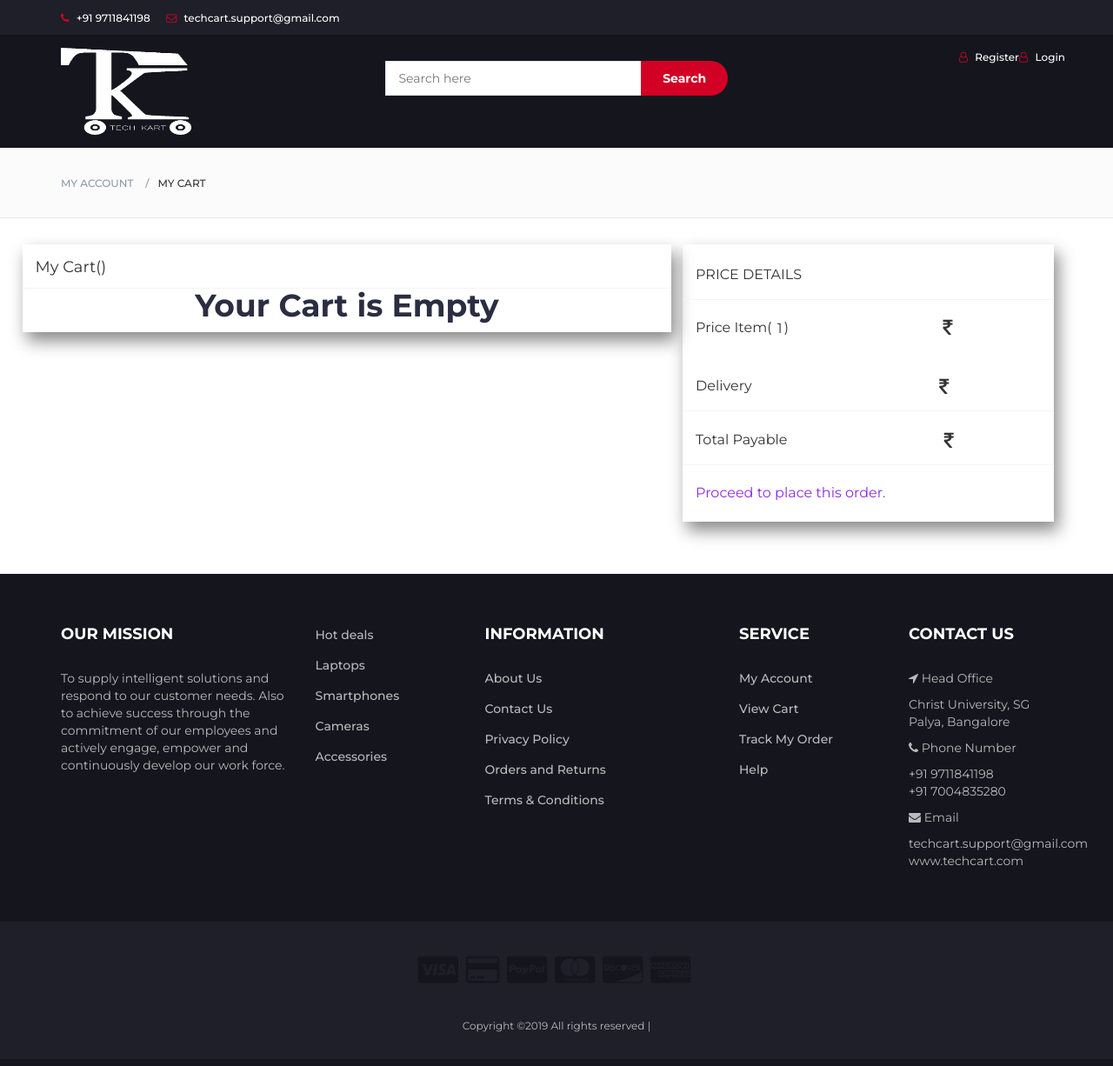
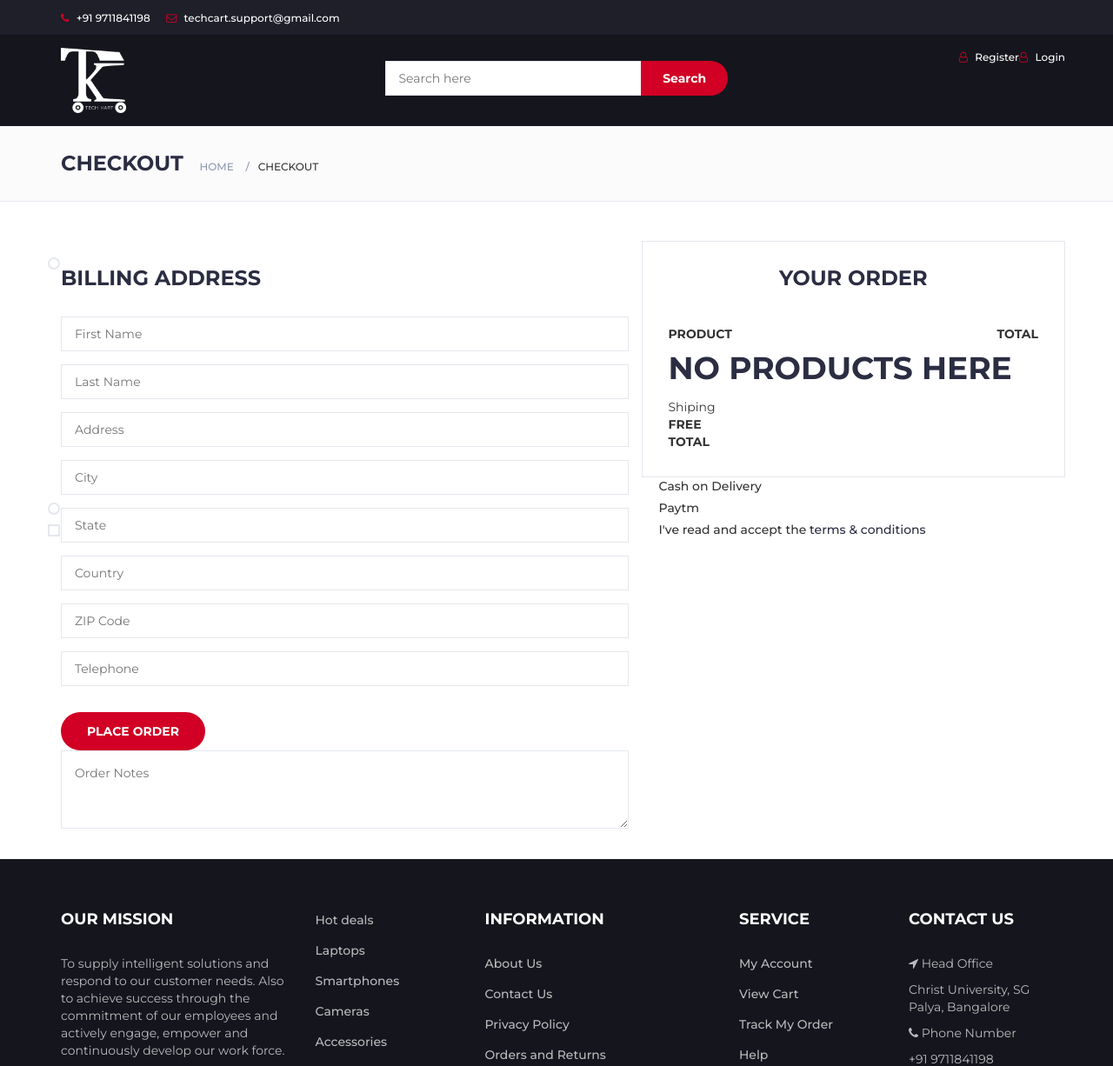
Before and after one commit to sehaj23/Ecommerce-Django, a Django app: page /opencart in a window 1280 px wide. Shown: the top 1226 px of the page at 87% size. Before the commit the page ends 1187 px from the top, so only its background shows below. Run offline with Django 3.2, Linux system fonts and the light colour scheme; data that the repository does not hold is empty; some libraries are stand-ins or nearby versions.

Commit message:
work on addtocart page

```diff
--- a/RDBMS/ecommerce/techkart/cart/models.py
+++ b/RDBMS/ecommerce/techkart/cart/models.py
@@ -24,3 +24,8 @@
     pid = models.ForeignKey(listing,on_delete=models.CASCADE)
     cid = models.ForeignKey(get_user_model(), on_delete=models.CASCADE)
     quantity = models.IntegerField(max_length=20)
+
+class finalorder(models.Model):
+    bid = models.ForeignKey(customerbillingaddress,on_delete=models.CASCADE)
+    amount = models.IntegerField(max_length=100,default=0)
+    cartid = models.ForeignKey(pendingorder,on_delete=models.CASCADE)
--- a/RDBMS/ecommerce/techkart/cart/views.py
+++ b/RDBMS/ecommerce/techkart/cart/views.py
@@ -30,13 +30,19 @@
         return render(request,"cart/viewCart.html",context)
 
 def opencart(request):
-        cid = request.user.id
-        product = addcart.objects.filter(id=cid)
+    pi = request.POST.get("listingid")
+    cid = request.user.id
+    print(pi)
+    products = addcart.objects.filter(cid_id=cid).filter(pid_id=pi).values()
+    pro = listing.objects.filter(id=pi)
+    print(pro)
 
-        context = {
-            "product":product
-        }
-        return render(request,"cart/viewCart.html",context)
+    print(products)
+    context = {
+        "pro": pro,
+        "products": products
+    }
+    return render(request, "cart/checkout.html", context)
 
 def checkout(request):
     pi = request.POST.get("listingid")
--- a/RDBMS/ecommerce/techkart/templates/cart/checkout.html
+++ b/RDBMS/ecommerce/techkart/templates/cart/checkout.html
@@ -3,6 +3,19 @@
 {% block content %}
 <!DOCTYPE html>
 <html lang="en">
+<script>
+	function price(){
+	var x = document.getElementById("quantity").value;
+
+   	var	b = document.getElementById("pricee").value;
+
+	var c = x * b;
+	document.getElementById("finaltotal").innerHTML = c
+
+}
+
+
+</script>
      <div id="header">
       <title>TechKart : Laptop</title>
                 <!-- container -->
@@ -69,7 +82,7 @@
                         </div>
                     </div>
 
-    <body>
+    <body onload="price()">
 
         <!-- /HEADER -->
 
@@ -111,33 +124,33 @@
 								<h3 class="title">Billing address</h3>
 							</div>
 							<div class="form-group">
-								<input class="input" type="text" name="fname" placeholder="First Name">
+								<input class="input" type="text" name="fname" placeholder="First Name" required>
 							</div>
 							<div class="form-group">
-								<input class="input" type="text" name="lname" placeholder="Last Name">
+								<input class="input" type="text" name="lname" placeholder="Last Name" required>
 							</div>
 
 							<div class="form-group">
-								<input class="input" type="text" name="address" placeholder="Address">
+								<input class="input" type="text" name="address" placeholder="Address" required>
 							</div>
 							<div class="form-group">
-								<input class="input" type="text" name="city" placeholder="City">
+								<input class="input" type="text" name="city" placeholder="City" required>
 							</div>
 							<div class="form-group">
-								<input class="input" type="text" name="state" placeholder="State">
+								<input class="input" type="text" name="state" placeholder="State" required>
 							</div>
 							<div class="form-group">
-								<input class="input" type="text" name="country" placeholder="Country">
+								<input class="input" type="text" name="country" placeholder="Country" required>
 							</div>
 							<div class="form-group">
-								<input class="input" type="text" name="zipcode" placeholder="ZIP Code">
+								<input class="input" type="text" name="zipcode" placeholder="ZIP Code" required>
 							</div>
 							<div class="form-group">
-								<input class="input" type="tel" name="contact" placeholder="Telephone">
+								<input class="input" type="tel" name="contact" placeholder="Telephone" required>
 							</div>
 
 						</div>
-							<input type="submit" name="submit" value="submit">
+							<a href="#" class="primary-btn order-submit">Place order</a>
 							</form>
 						<!-- /Billing Details -->
 
@@ -200,11 +213,14 @@
 								<div><strong>TOTAL</strong></div>
 							</div>
 						{% if products %}
-							{% for pro in pro %} and  {% for products in products %}
+							{% for pro in pro %}
+							{% for products in products %}
 							<div class="order-products">
 								<div class="order-col">
-									<div>{{ products.quantity }}X{{ pro.p_name }}</div>
-									<div>{{ pro.price }}</div>
+									<input type="hidden" value={{ products.quantity }} id="quantity">
+									<input type="hidden" value={{ pro.price }} id="pricee">
+									<div><h6>{{ products.quantity }}X{{ pro.p_name }}</h6></div>
+									<div><h6>{{ pro.price }}</h6> </div>
 								</div>
 								{% endfor %}
 								{% endfor %}
@@ -218,7 +234,7 @@
 							</div>
 							<div class="order-col">
 								<div><strong>TOTAL</strong></div>
-								<div><strong class="order-total">$2940.00</strong></div>
+								<div><strong id="finaltotal"></strong></div>
 							</div>
 						</div>
 						<div class="payment-method">
@@ -230,31 +246,24 @@
 								</label>
 
 							</div>
-							<div class="input-radio">
-								<input type="radio" name="payment" id="payment-2">
-								<label for="payment-2">
-									<span></span>
-									Credit Card
-								</label>
 
-							</div>
 							<div class="input-radio">
 								<input type="radio" name="payment" id="payment-3">
 								<label for="payment-3">
 									<span></span>
-									Debit Card
+									Paytm
 								</label>
 
 							</div>
 						</div>
 						<div class="input-checkbox">
-							<input type="checkbox" id="terms">
+							<input type="checkbox" id="terms" required>
 							<label for="terms">
 								<span></span>
 								I've read and accept the <a href="#">terms & conditions</a>
 							</label>
 						</div>
-						<a href="#" class="primary-btn order-submit">Place order</a>
+
 					</div>
 					<!-- /Order Details -->
 				</div>
```
